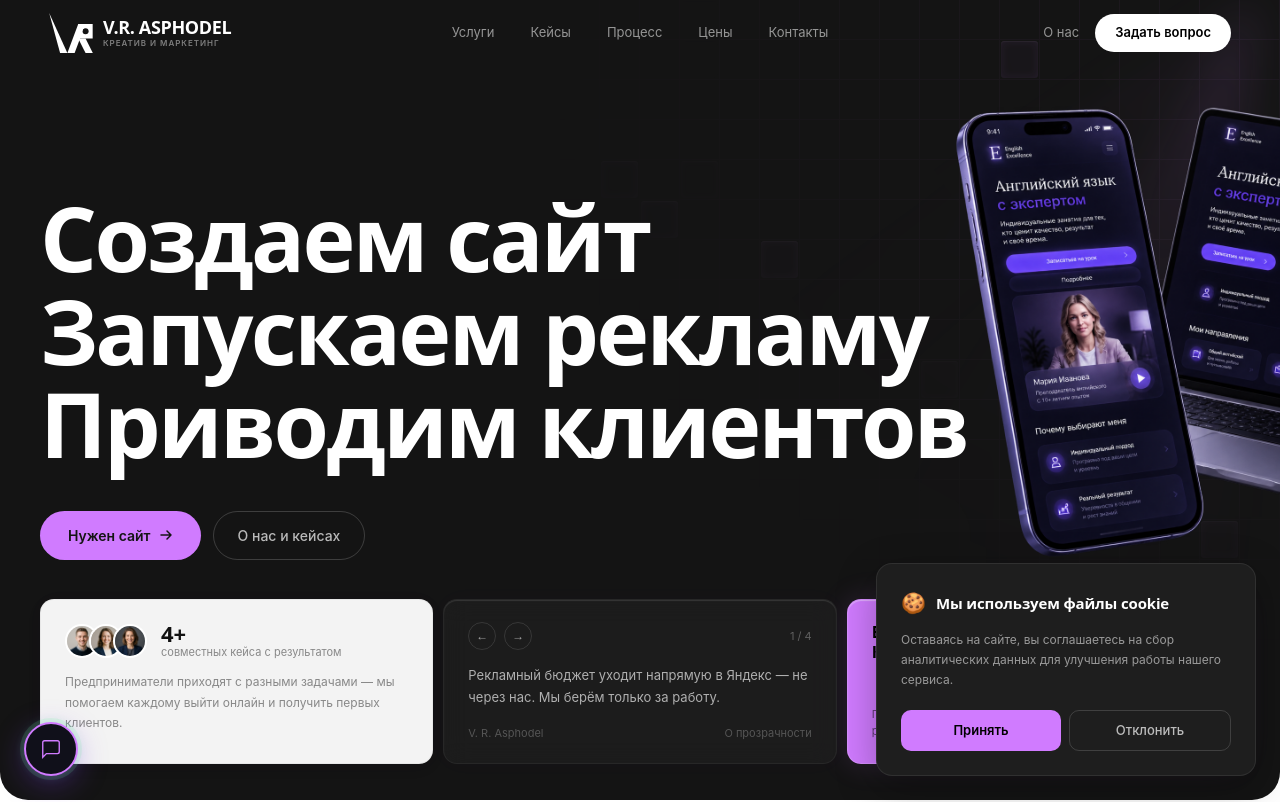
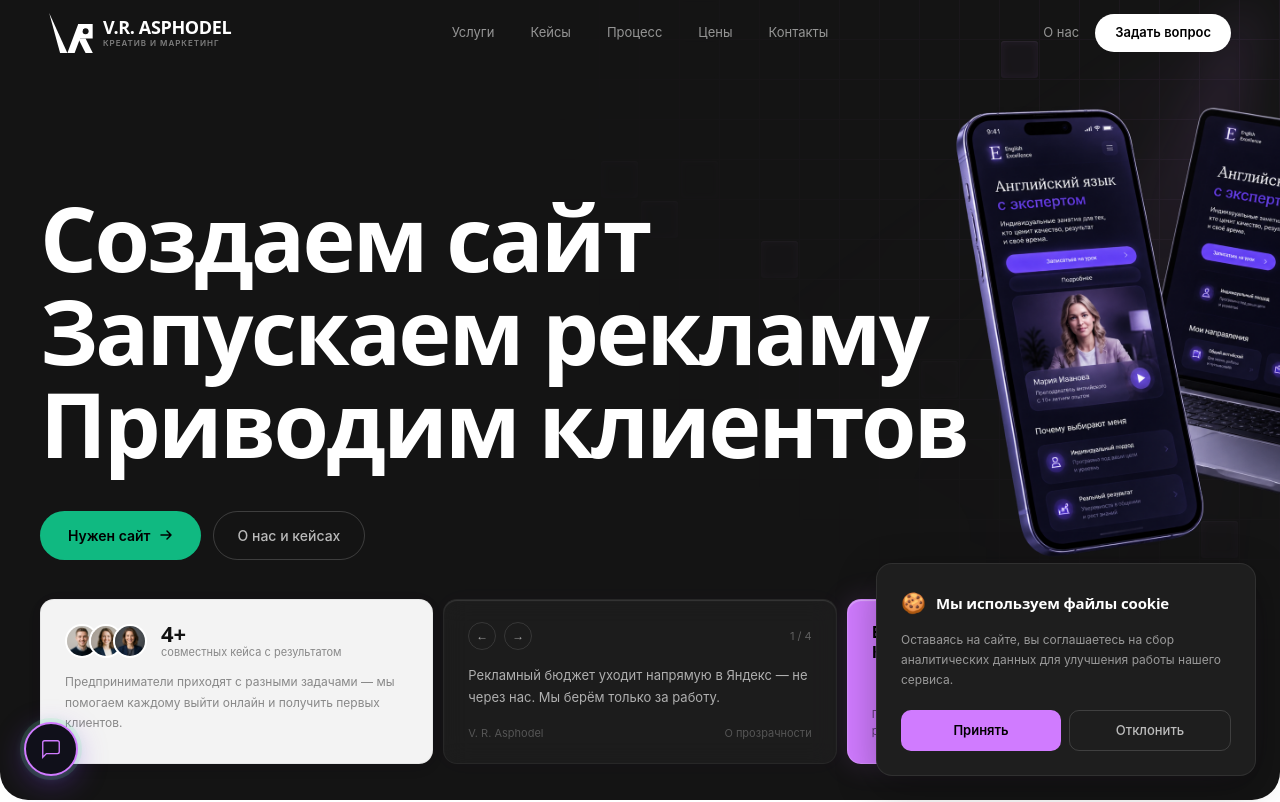
Before and after one commit to adamprogety-hub/asphodel, a Next.js app: page / in a window 1280 px wide. Shown: the top 802 px of the page. Built offline with nearby package versions, Linux system fonts and the light colour scheme.

Commit message:
feat: implement premium liquid gooey plasma glow CTA buttons (LiquidButton)

```diff
--- a/src/app/layout.tsx
+++ b/src/app/layout.tsx
@@ -4,6 +4,7 @@ import Preloader from '@/components/Preloader'
 import ContactModalProvider from '@/components/ContactModal'
 import PrivacyModal from '@/components/PrivacyModal'
 import AIChatWidget from '@/components/AIChatWidget'
+import GooeyFilter from '@/components/GooeyFilter'
 
 export const metadata: Metadata = {
   title: 'V.R. Asphodel — Сайты и реклама под ключ',
@@ -21,6 +22,7 @@ export default function RootLayout({ children }: { children: React.ReactNode })
           </div>
           <PrivacyModal />
           <AIChatWidget />
+          <GooeyFilter />
         </ContactModalProvider>
       </body>
     </html>
--- /dev/null
+++ b/src/components/GooeyFilter.tsx
@@ -0,0 +1,15 @@
+'use client'
+
+export default function GooeyFilter() {
+  return (
+    <svg style={{ position: 'absolute', width: 0, height: 0, pointerEvents: 'none' }} aria-hidden="true" focusable="false">
+      <defs>
+        <filter id="gooey-btn">
+          <feGaussianBlur in="SourceGraphic" stdDeviation="8" result="blur" />
+          <feColorMatrix in="blur" mode="matrix" values="1 0 0 0 0  0 1 0 0 0  0 0 1 0 0  0 0 0 19 -9" result="goo" />
+          <feComposite in="SourceGraphic" in2="goo" operator="atop" />
+        </filter>
+      </defs>
+    </svg>
+  )
+}
--- /dev/null
+++ b/src/components/LiquidButton.tsx
@@ -0,0 +1,184 @@
+'use client'
+import React, { useState, useRef } from 'react'
+import { motion, useSpring, useMotionValue } from 'framer-motion'
+
+interface LiquidButtonProps extends React.ButtonHTMLAttributes<HTMLButtonElement> {
+  children: React.ReactNode
+  variant?: 'green' | 'dark'
+}
+
+export default function LiquidButton({
+  children,
+  variant = 'green',
+  style,
+  className,
+  onClick,
+  type = 'button',
+  disabled,
+}: LiquidButtonProps) {
+  const buttonRef = useRef<HTMLButtonElement>(null)
+  const [isHovered, setIsHovered] = useState(false)
+  const [isClicked, setIsClicked] = useState(false)
+  const [mousePosition, setMousePosition] = useState({ x: 0, y: 0 })
+
+  // Magnetic Pull using Framer Motion
+  const x = useMotionValue(0)
+  const y = useMotionValue(0)
+
+  const springConfig = { damping: 15, stiffness: 150 }
+  const springX = useSpring(x, springConfig)
+  const springY = useSpring(y, springConfig)
+
+  const handleMouseMove = (e: React.MouseEvent<HTMLButtonElement>) => {
+    if (!buttonRef.current) return
+    const rect = buttonRef.current.getBoundingClientRect()
+    const mouseX = e.clientX - rect.left
+    const mouseY = e.clientY - rect.top
+    setMousePosition({ x: mouseX, y: mouseY })
+
+    // Magnetic pull distance
+    const pullX = (mouseX - rect.width / 2) * 0.15
+    const pullY = (mouseY - rect.height / 2) * 0.25
+    x.set(pullX)
+    y.set(pullY)
+  }
+
+  const handleMouseLeave = () => {
+    setIsHovered(false)
+    x.set(0)
+    y.set(0)
+  }
+
+  const handleMouseDown = () => {
+    setIsClicked(true)
+  }
+
+  const handleMouseUp = () => {
+    setIsClicked(false)
+  }
+
+  const isGreen = variant === 'green'
+
+  return (
+    <motion.button
+      ref={buttonRef as any}
+      onMouseMove={handleMouseMove}
+      onMouseEnter={() => setIsHovered(true)}
+      onMouseLeave={handleMouseLeave}
+      onMouseDown={handleMouseDown}
+      onMouseUp={handleMouseUp}
+      onClick={onClick}
+      type={type}
+      disabled={disabled}
+      style={{
+        position: 'relative',
+        display: 'inline-flex',
+        alignItems: 'center',
+        justifyContent: 'center',
+        borderRadius: '9999px',
+        border: isGreen ? 'none' : '1px solid rgba(255,255,255,0.08)',
+        background: isGreen ? '#10B981' : 'rgba(20,20,25,0.6)',
+        color: isGreen ? '#000' : '#fff',
+        cursor: 'pointer',
+        overflow: 'hidden',
+        outline: 'none',
+        x: springX,
+        y: springY,
+        ...style,
+      }}
+      className={`liquid-button ${className || ''}`}
+
+    >
+      {/* ── Background Plasma Glow (Gooey Filter) ── */}
+      <div style={{
+        position: 'absolute',
+        inset: 0,
+        zIndex: 0,
+        filter: 'url(#gooey-btn)',
+        borderRadius: '9999px',
+        overflow: 'hidden',
+        pointerEvents: 'none',
+      }}>
+        {/* Blob 1: Follows Cursor */}
+        <motion.div
+          style={{
+            position: 'absolute',
+            width: '90px',
+            height: '90px',
+            borderRadius: '50%',
+            background: isGreen ? '#7C3AED' : '#10B981', // Purple on green, green on dark
+            left: mousePosition.x - 45,
+            top: mousePosition.y - 45,
+            pointerEvents: 'none',
+            mixBlendMode: 'screen',
+          }}
+          animate={{
+            scale: isClicked ? 5 : isHovered ? 1.6 : 0,
+            opacity: isHovered ? 0.9 : 0,
+          }}
+          transition={{
+            type: 'spring',
+            stiffness: isClicked ? 180 : 100,
+            damping: 12,
+          }}
+        />
+
+        {/* Blob 2: Static / Floating Left */}
+        <motion.div
+          style={{
+            position: 'absolute',
+            width: '70px',
+            height: '70px',
+            borderRadius: '50%',
+            background: isGreen ? '#0F766E' : '#7C3AED', // Deep teal on green, purple on dark
+            left: '20%',
+            top: '50%',
+            y: '-50%',
+            pointerEvents: 'none',
+          }}
+          animate={{
+            scale: isClicked ? 5 : isHovered ? 1.4 : 0.6,
+            x: isHovered ? (mousePosition.x - 50) * 0.1 : 0,
+            y: isHovered ? (mousePosition.y - 30) * 0.1 : 0,
+          }}
+          transition={{ type: 'spring', stiffness: 80, damping: 10 }}
+        />
+
+        {/* Blob 3: Static / Floating Right */}
+        <motion.div
+          style={{
+            position: 'absolute',
+            width: '80px',
+            height: '80px',
+            borderRadius: '50%',
+            background: isGreen ? '#1D4ED8' : '#00E5FF', // Blue on green, Cyan on dark
+            right: '20%',
+            top: '50%',
+            y: '-50%',
+            pointerEvents: 'none',
+          }}
+          animate={{
+            scale: isClicked ? 5 : isHovered ? 1.5 : 0.5,
+            x: isHovered ? (mousePosition.x - 250) * 0.08 : 0,
+            y: isHovered ? (mousePosition.y - 30) * 0.08 : 0,
+          }}
+          transition={{ type: 'spring', stiffness: 80, damping: 10 }}
+        />
+      </div>
+
+      {/* ── Content (stays 100% crisp) ── */}
+      <span style={{
+        position: 'relative',
+        zIndex: 1,
+        display: 'flex',
+        alignItems: 'center',
+        gap: '8px',
+        pointerEvents: 'none',
+        transition: 'transform 0.2s cubic-bezier(0.22, 1, 0.36, 1)',
+        transform: isHovered ? 'scale(1.02)' : 'scale(1)',
+      }}>
+        {children}
+      </span>
+    </motion.button>
+  )
+}
--- a/src/components/sections/FinalCTA.tsx
+++ b/src/components/sections/FinalCTA.tsx
@@ -1,6 +1,7 @@
 'use client'
 import { useState } from 'react'
 import { motion } from 'framer-motion'
+import LiquidButton from '@/components/LiquidButton'
 
 export default function FinalCTA() {
   const [form, setForm] = useState({ name:'', contact:'', message:'' })
@@ -12,6 +13,7 @@ export default function FinalCTA() {
     padding:'14px 18px', outline:'none', transition:'border-color 0.2s',
     boxSizing:'border-box', borderRadius:'12px',
   }
+
 
   return (
     <section id="contact" style={{ background:'#fff', padding:'clamp(60px,7vw,96px) 40px' }}>
@@ -55,12 +57,17 @@ export default function FinalCTA() {
               </label>
             </div>
 
-            <button type="submit" style={{ fontFamily:'var(--ff-b)', fontWeight:600, fontSize:'14px', color:'#000', background:'var(--green)', padding:'14px 32px', borderRadius:'var(--r-pill)', border:'none', cursor:'pointer', transition:'opacity 0.2s', textAlign:'left', width:'fit-content', display:'flex', alignItems:'center', gap:'8px' }} className="hover:opacity-85">
+            <LiquidButton
+              variant="green"
+              type="submit"
+              style={{ fontFamily:'var(--ff-b)', fontWeight:600, fontSize:'14px', padding:'14px 32px', width:'fit-content' }}
+            >
               Отправить заявку
               <svg width="14" height="14" viewBox="0 0 14 14" fill="none" aria-hidden>
                 <path d="M2 12L12 2M12 2H4M12 2v8" stroke="#000" strokeWidth="1.5" strokeLinecap="round" strokeLinejoin="round"/>
               </svg>
-            </button>
+            </LiquidButton>
+
           </motion.form>
         ) : (
           <div style={{ background:'var(--dark)', borderRadius:'18px', padding:'48px', textAlign:'center' }}>
--- a/src/components/sections/Hero.tsx
+++ b/src/components/sections/Hero.tsx
@@ -4,6 +4,7 @@ import { motion, AnimatePresence } from 'framer-motion'
 import Link from 'next/link'
 import ShimmeringGrid from '@/components/ShimmeringGrid'
 import { useContactModal } from '@/components/ContactModal'
+import LiquidButton from '@/components/LiquidButton'
 
 
 const workSlides = [
@@ -71,25 +72,22 @@ export default function Hero() {
 
               {/* Dual CTA — green primary + outlined secondary */}
               <div style={{ display: 'flex', gap: '12px', flexWrap: 'wrap' }}>
-                <button
+                <LiquidButton
+                  variant="green"
                   onClick={() => openModal({
                     title: 'Расскажите о проекте',
                     description: 'Ответим в течение рабочего дня. Уточним задачу и предложим варианты решения.',
                   })}
                   style={{
                     fontFamily: 'var(--ff-b)', fontWeight: 600, fontSize: '14px',
-                    color: 'var(--dark)', background: 'var(--green)',
-                    padding: '13px 28px', borderRadius: 'var(--r-pill)',
-                    display: 'inline-flex', alignItems: 'center', gap: '8px',
-                    transition: 'opacity 0.2s', border: 'none', cursor: 'pointer',
+                    padding: '13px 28px',
                   }}
-                  className="hover:opacity-85"
                 >
                   Нужен сайт
                   <svg width="14" height="14" viewBox="0 0 14 14" fill="none" aria-hidden="true">
                     <path d="M2 7h10M8 3l4 4-4 4" stroke="currentColor" strokeWidth="1.5" strokeLinecap="round" strokeLinejoin="round"/>
                   </svg>
-                </button>
+                </LiquidButton>
 
                 <Link
                   href="#about"
--- a/src/components/sections/Process.tsx
+++ b/src/components/sections/Process.tsx
@@ -1,6 +1,7 @@
 'use client'
 import { motion } from 'framer-motion'
 import { useContactModal } from '@/components/ContactModal'
+import LiquidButton from '@/components/LiquidButton'
 
 
 // Process — Titan "How we work" style: white bg, pill tag, list of steps with numbered circles
@@ -29,16 +30,16 @@ export default function Process() {
             <p style={{ fontFamily:'var(--ff-b)', fontWeight:400, fontSize:'14px', color:'#777', lineHeight:1.75, marginBottom:'28px', maxWidth:'340px' }}>
               Сделали процесс простым и прозрачным — вы понимаете что происходит на каждом шаге.
             </p>
-            <button
+            <LiquidButton
+              variant="dark"
               onClick={() => openModal({
                 title: 'Записаться на созвон',
                 description: '20–30 минут. Вы расскажете о задаче, мы зададим вопросы. Бесплатно, без обязательств.',
               })}
-              style={{ display:'inline-flex', alignItems:'center', gap:'8px', fontFamily:'var(--ff-b)', fontWeight:600, fontSize:'13px', color:'#fff', background:'#111', padding:'10px 22px', borderRadius:'var(--r-pill)', border:'none', cursor:'pointer', transition:'opacity 0.2s' }}
-              className="hover:opacity-75"
+              style={{ fontFamily:'var(--ff-b)', fontWeight:600, fontSize:'13px', padding:'10px 22px' }}
             >
               Начать →
-            </button>
+            </LiquidButton>
           </motion.div>
 
           {/* Right: steps */}
```
Also changed, not shown: src/components/sections/Calculator.tsx (+7 -4 lines), src/components/sections/FAQ.tsx (+8 -5 lines).
